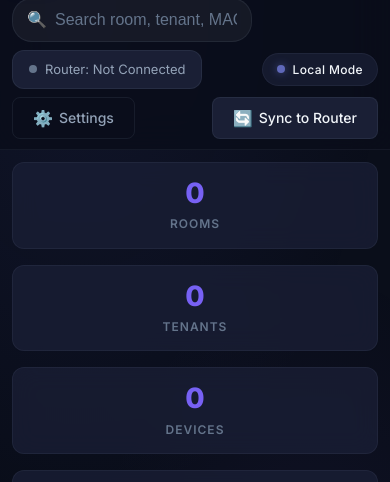
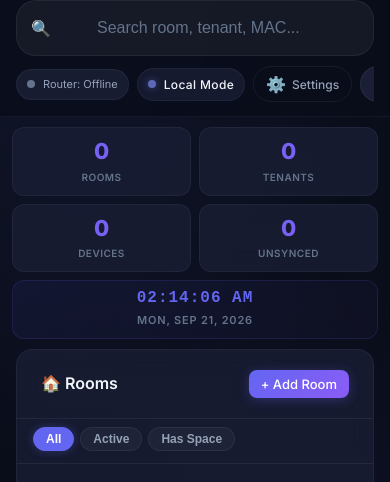
Before and after one commit to Yshxero/Apartment-Wi-Fi-Manager, a website: page public/index.html in a window 390 px wide. Shown: the part 78-560 px from the top of the page. Drawn offline with Linux system fonts and the light colour scheme; no server answers.

Commit message:
style: overhaul mobile header layout with sleek horizontal pill action bar

```diff
--- a/public/index.html
+++ b/public/index.html
@@ -201,9 +201,10 @@
         <span class="search-icon">🔍</span>
         <input type="text" id="searchInput" placeholder="Search room, tenant, MAC..." autocomplete="off">
       </div>
+      <div class="header-actions">
         <div class="router-status" id="routerStatus">
           <span class="status-dot offline"></span>
-        <span class="status-text">Router: Not Connected</span>
+          <span class="status-text">Router: Offline</span>
         </div>
         <div id="connectionIndicator" style="display: flex; align-items: center;"></div>
         <button class="btn btn-ghost" id="btnConnection" title="Backend Connection" style="display: none;">
@@ -213,8 +214,9 @@
           <span class="btn-icon">⚙️</span> Settings
         </button>
         <button class="btn btn-sync" id="btnSync" title="Sync MAC whitelist to router">
-        <span class="btn-icon">🔄</span> Sync to Router
+          <span class="btn-icon">🔄</span> Sync
         </button>
+      </div>
     </div>
   </header>
 
--- a/public/styles.css
+++ b/public/styles.css
@@ -161,6 +161,12 @@ body::before {
   display: flex;
   align-items: center;
   gap: 16px;
+}
+
+.header-actions {
+  display: flex;
+  align-items: center;
+  gap: 12px;
 }
 
 .router-status {
@@ -1227,12 +1233,17 @@ form {
   }
 }
 
-/* ─── Responsive ──────────────────────────────────────── */
+/* ─── Responsive (Lavish Mobile-First Layout) ────────── */
 
 @media (max-width: 1024px) {
   .stats-bar {
-    grid-template-columns: repeat(3, 1fr);
-    padding: 16px;
+    grid-template-columns: repeat(4, 1fr);
+    gap: 10px;
+    padding: 12px 16px;
+  }
+
+  .clock-card {
+    grid-column: span 4;
   }
 
   .main-content {
@@ -1240,55 +1251,154 @@ form {
     padding: 0 16px 16px;
   }
 
-  .header {
-    padding: 12px 16px;
-    flex-wrap: wrap;
-    gap: 12px;
-  }
-
   .bottom-panels {
     padding: 0 16px 16px;
   }
 }
 
-@media (max-width: 640px) {
-  .stats-bar {
-    grid-template-columns: repeat(2, 1fr);
+@media (max-width: 768px) {
+  .header {
+    padding: 12px 16px;
+    flex-direction: column;
+    align-items: stretch;
+    gap: 12px;
   }
 
-  .header-right {
+  .header-left {
+    display: flex;
+    align-items: center;
+    justify-content: space-between;
     width: 100%;
-    justify-content: space-between;
-    flex-wrap: wrap;
+  }
+
+  .logo {
     gap: 8px;
   }
 
-  .stat-card {
-    padding: 14px;
-  }
-
-  .stat-value {
-    font-size: 28px;
-  }
-}
-
-@media (max-width: 480px) {
-  .stats-bar {
-    grid-template-columns: 1fr;
-    padding: 12px;
-  }
-
-  .header {
-    padding: 10px 12px;
+  .logo-icon {
+    font-size: 26px;
   }
 
   .logo h1 {
     font-size: 18px;
   }
 
+  .header-subtitle {
+    font-size: 10px;
+  }
+
+  .header-right {
+    width: 100%;
+    display: flex;
+    flex-direction: column;
+    gap: 10px;
+  }
+
+  .search-box {
+    width: 100%;
+    max-width: 100%;
+  }
+
+  .search-box input {
+    width: 100%;
+    padding: 10px 14px 10px 38px;
+    font-size: 14px;
+  }
+
+  /* Sleek Horizontal Action Strip for Mobile */
+  .header-actions {
+    display: flex;
+    align-items: center;
+    gap: 8px;
+    width: 100%;
+    overflow-x: auto;
+    padding-bottom: 2px;
+    -webkit-overflow-scrolling: touch;
+    scrollbar-width: none;
+  }
+
+  .header-actions::-webkit-scrollbar {
+    display: none;
+  }
+
+  .router-status {
+    padding: 6px 10px;
+    font-size: 11px;
+    white-space: nowrap;
+    border-radius: 20px;
+    background: rgba(26, 31, 53, 0.9);
+    border: 1px solid var(--glass-border);
+    flex-shrink: 0;
+  }
+
+  #connectionIndicator {
+    padding: 6px 10px !important;
+    font-size: 11px !important;
+    white-space: nowrap;
+    flex-shrink: 0;
+  }
+
+  .btn-ghost, .btn-sync {
+    padding: 7px 12px !important;
+    font-size: 12px !important;
+    white-space: nowrap;
+    flex-shrink: 0;
+    border-radius: 20px !important;
+  }
+
+  .stats-bar {
+    grid-template-columns: repeat(2, 1fr);
+    gap: 8px;
+    padding: 10px 12px;
+  }
+
+  .stat-card {
+    padding: 10px 12px;
+    border-radius: 12px;
+    background: var(--glass-bg);
+    border: 1px solid var(--glass-border);
+  }
+
+  .stat-value {
+    font-size: 22px;
+  }
+
+  .stat-label {
+    font-size: 10px;
+    letter-spacing: 0.5px;
+  }
+
+  .clock-card {
+    grid-column: span 2;
+    padding: 8px 12px;
+    display: flex;
+    align-items: center;
+    justify-content: space-between;
+    background: linear-gradient(135deg, rgba(99,102,241,0.08), rgba(139,92,246,0.04));
+    border: 1px solid rgba(99,102,241,0.15);
+  }
+
+  .clock-time {
+    font-size: 16px !important;
+    margin-bottom: 0 !important;
+  }
+
+  .clock-date {
+    font-size: 11px !important;
+  }
+
   .modal {
-    width: 95%;
-    max-height: 95vh;
+    width: 94%;
+    max-height: 92vh;
+    border-radius: 16px;
+  }
+
+  .modal-header {
+    padding: 16px;
+  }
+
+  .modal-body {
+    padding: 16px;
   }
 
   /* Prevents iOS Safari auto-zooming on input focus */
```
Lines whose indentation alone changed are shown as unchanged.
